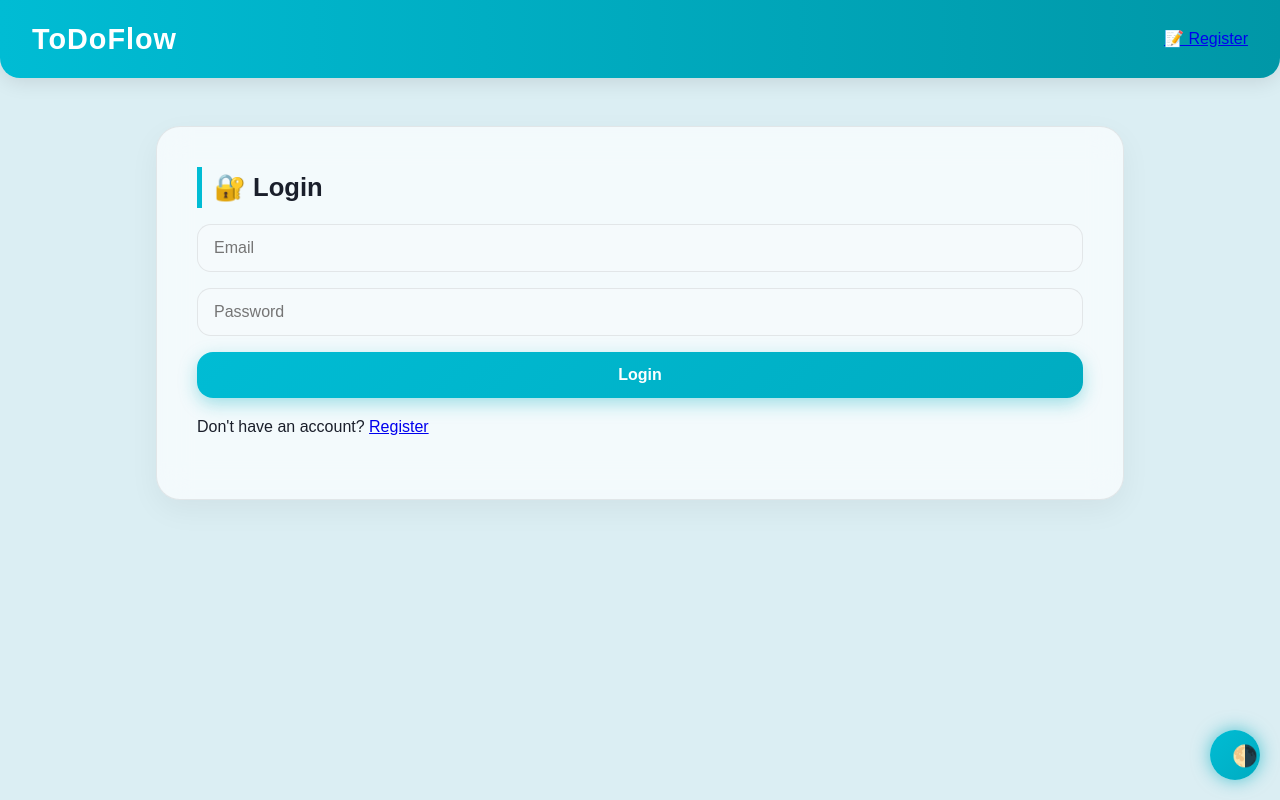
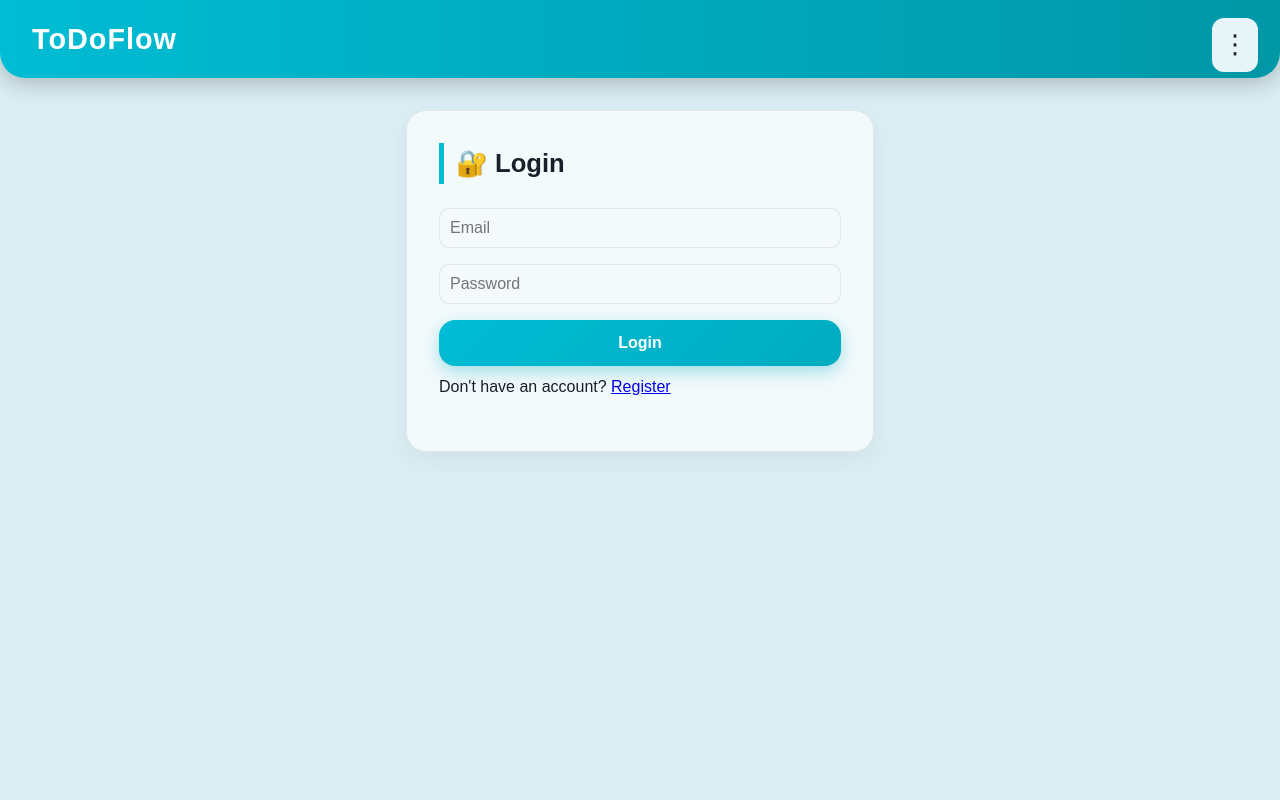
Before and after one commit to KotiVR/To-Do-List, a Flask app: page /login in a window 1280 px wide. Run offline with Flask 3, Linux system fonts and the light colour scheme; some libraries are stand-ins or nearby versions.

Commit message:
Updated pages and styles.

```diff
--- a/templates/login.html
+++ b/templates/login.html
@@ -4,14 +4,103 @@
   <meta charset="utf-8" />
   <title>Login | ToDoFlow</title>
   <link rel="stylesheet" href="{{ url_for('static', filename='style.css') }}">
+  <style>
+    /* --- GLOBAL MENU STYLE --- */
+    .menu-container {
+      position: fixed;
+      top: 18px;
+      right: 22px;
+      z-index: 500;
+    }
+
+    .menu-button {
+      font-size: 26px;
+      padding: 6px 10px;
+      border-radius: 12px;
+      background: var(--card-bg);
+      box-shadow: var(--shadow);
+      cursor: pointer;
+      transition: 0.2s ease;
+      user-select: none;
+    }
+
+    .menu-button:hover {
+      background: var(--accent1);
+      color: #fff;
+      transform: scale(1.05);
+    }
+
+    .menu-dropdown {
+      position: absolute;
+      right: 0;
+      margin-top: 8px;
+      width: 180px;
+      background: var(--card-bg);
+      border-radius: 14px;
+      padding: 6px 0;
+      box-shadow: 0 6px 18px var(--shadow-strong);
+      display: none;
+      animation: fadeIn 0.15s ease;
+    }
+
+    @keyframes fadeIn {
+      from {opacity: 0; transform: translateY(10px);}
+      to {opacity: 1; transform: translateY(0);}
+    }
+
+    .menu-item {
+      padding: 12px 18px;
+      font-size: 15px;
+      cursor: pointer;
+      transition: 0.2s;
+      color: var(--text);
+      text-decoration: none;
+      display: block;
+    }
+
+    .menu-item:hover {
+      background: var(--accent1);
+      color: #fff;
+    }
+
+    header {
+      background: linear-gradient(90deg, var(--accent1), var(--accent2));
+      color: #fff;
+      padding: 1rem 2rem;
+      display: flex;
+      justify-content: space-between;
+      align-items: center;
+      border-radius: 0 0 25px 25px;
+      box-shadow: 0 4px 25px rgba(0,0,0,0.25);
+    }
+
+    header h1 { font-size: 1.8rem; }
+
+    main { padding: 2rem 1rem; max-width: 500px; margin: 0 auto; animation: fadeIn 0.6s ease; }
+    .card { background: var(--card-bg); border-radius: 20px; padding: 2rem; border: 1px solid var(--border); box-shadow: 0 8px 25px var(--shadow); }
+    .btn { background: linear-gradient(135deg, var(--accent1), var(--accent2)); color: #fff; border: none; border-radius: 12px; padding: 12px 24px; font-size: 1rem; cursor: pointer; font-weight: 600; display: inline-block; transition: all 0.25s ease; box-shadow: 0 6px 14px rgba(0,227,255,0.4); }
+    .btn:hover { transform: translateY(-3px); box-shadow: 0 10px 30px rgba(0,227,255,0.5); }
+
+    input { width: 100%; padding: 10px; margin: 8px 0; border-radius: 10px; border: 1px solid var(--border); background: var(--card-bg); color: var(--text); }
+
+    .back-btn { display: inline-block; margin-top: 12px; text-decoration: none; color: var(--accent2); font-weight: 600; }
+  </style>
 </head>
 
 <body>
+
+  <!-- 3 DOTS MENU -->
+  <div class="menu-container">
+      <div class="menu-button">⋮</div>
+      <div class="menu-dropdown">
+          <a href="{{ url_for('register') }}" class="menu-item">Register</a>
+          <a href="{{ url_for('help_page') }}" class="menu-item">Help</a>
+          <div class="menu-item theme-toggle">Toggle Theme</div>
+      </div>
+  </div>
+
   <header>
     <h1>ToDoFlow</h1>
-    <nav>
-      <a href="{{ url_for('register') }}">📝 Register</a>
-    </nav>
   </header>
 
   <main>
@@ -30,26 +119,30 @@
     </div>
   </main>
 
-  <!-- Theme Toggle -->
-  <button id="theme-toggle">🌗</button>
+  <!-- THEME + MENU SCRIPT -->
+  <script>
+    const menuBtn = document.querySelector(".menu-button");
+    const menuDropdown = document.querySelector(".menu-dropdown");
 
-  <script>
-    const toggle = document.getElementById("theme-toggle");
-    const root = document.documentElement;
+    menuBtn.addEventListener("click", () => {
+        menuDropdown.style.display =
+          menuDropdown.style.display === "block" ? "none" : "block";
+    });
 
-    // Load saved theme
+    document.addEventListener("click", (e) => {
+        if (!menuBtn.contains(e.target) && !menuDropdown.contains(e.target)) {
+            menuDropdown.style.display = "none";
+        }
+    });
+
     const savedTheme = localStorage.getItem("theme");
-    if (savedTheme) {
-      root.setAttribute("data-theme", savedTheme);
-    }
+    if (savedTheme) document.documentElement.setAttribute("data-theme", savedTheme);
 
-    // Toggle theme
-    toggle.addEventListener("click", () => {
-      const current = root.getAttribute("data-theme");
-      const next = current === "dark" ? "light" : "dark";
-
-      root.setAttribute("data-theme", next);
-      localStorage.setItem("theme", next);
+    document.querySelector(".theme-toggle").addEventListener("click", () => {
+        const current = document.documentElement.getAttribute("data-theme");
+        const next = current === "dark" ? "light" : "dark";
+        document.documentElement.setAttribute("data-theme", next);
+        localStorage.setItem("theme", next);
     });
   </script>
 
```
